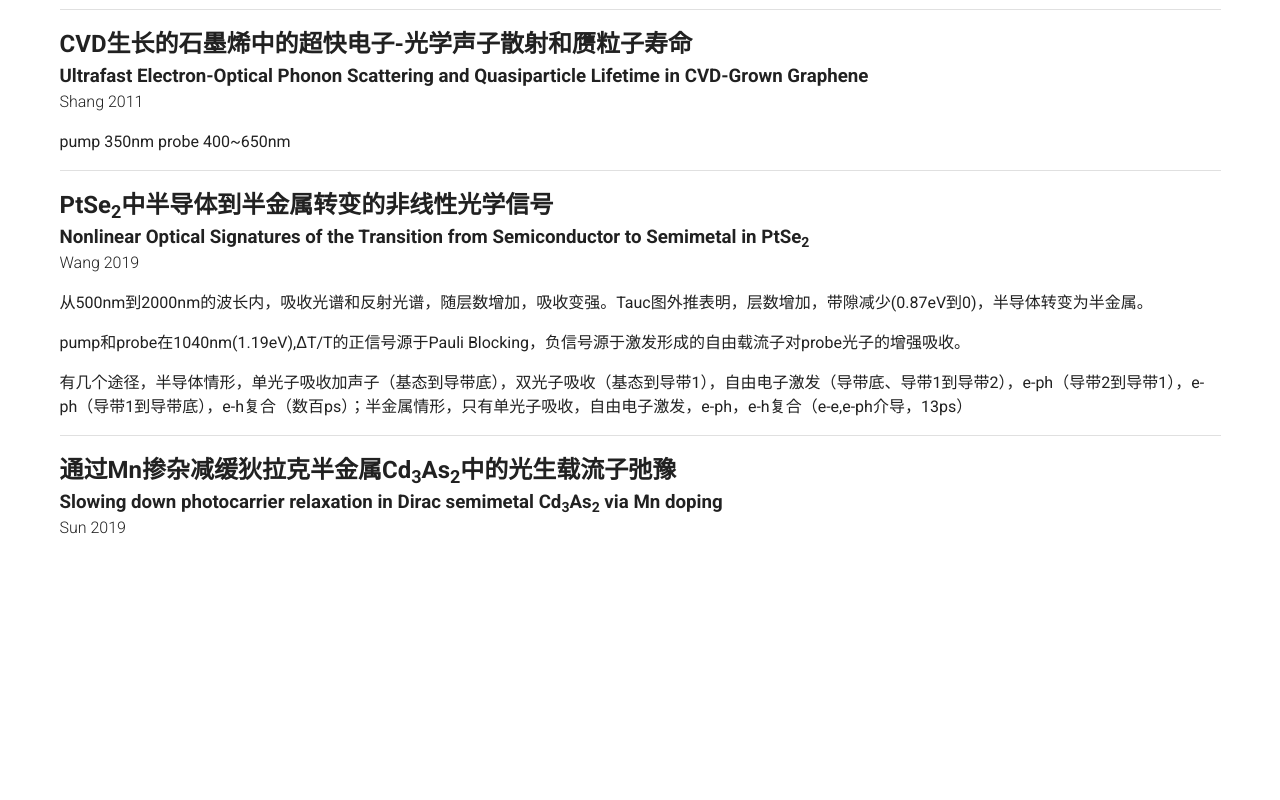
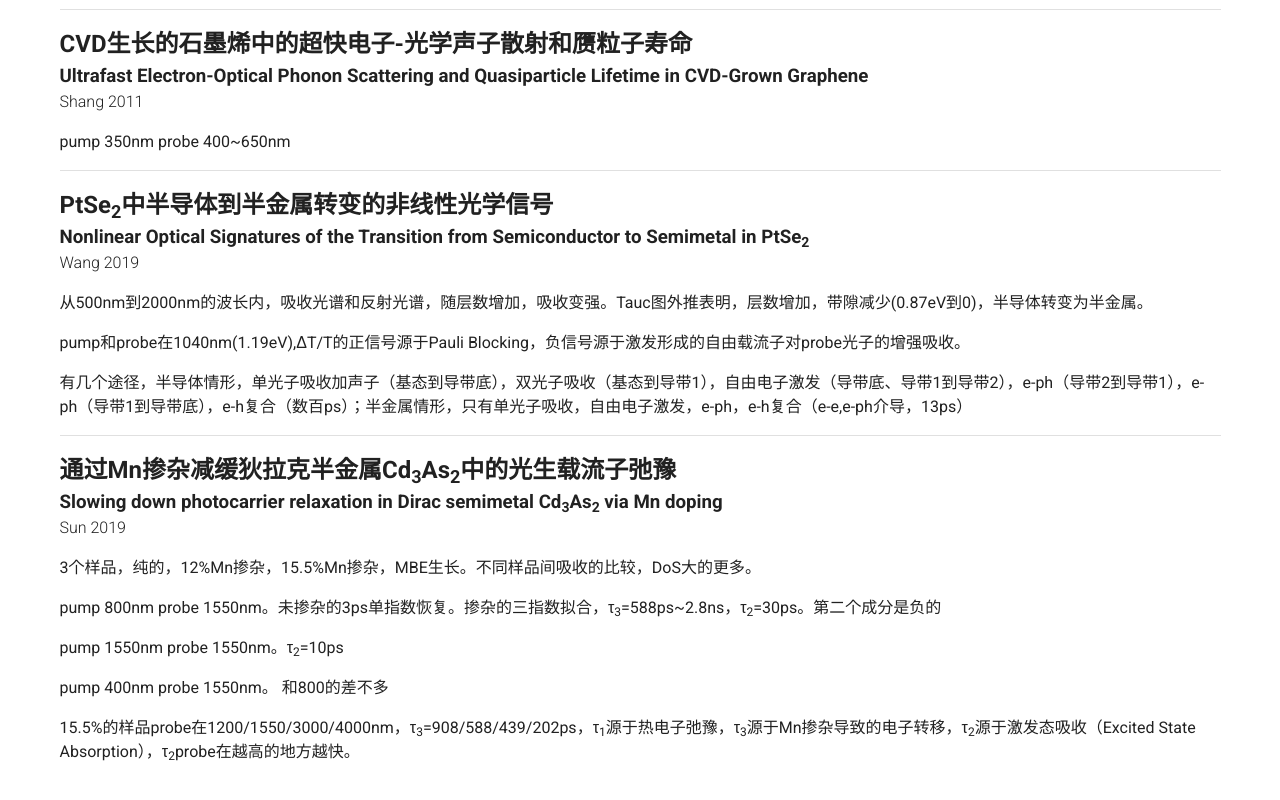
Before and after one commit to jialanxin/personalPage, a Nuxt app: page /notes/ReadingDec2019 in a window 1280 px wide. Shown: the part 1589-2389 px from the top of the page. Before the commit the page ends 2193 px from the top, so only its background shows below. Built offline with nearby package versions, Linux system fonts and the light colour scheme.

Commit message:
write ReadingDec2019

```diff
--- a/pages/notes/ReadingDec2019.vue
+++ b/pages/notes/ReadingDec2019.vue
@@ -91,7 +91,11 @@
         <h2 class="mt-4">通过Mn掺杂减缓狄拉克半金属Cd<sub>3</sub>As<sub>2</sub>中的光生载流子弛豫 </h2>
         <h3>Slowing down photocarrier relaxation in Dirac semimetal Cd<sub>3</sub>As<sub>2</sub> via Mn doping</h3>
         <p class="font-weight-light">Sun 2019</p>
-        <p></p>
+        <p>3个样品，纯的，12%Mn掺杂，15.5%Mn掺杂，MBE生长。不同样品间吸收的比较，DoS大的更多。</p>
+        <p>pump 800nm probe 1550nm。未掺杂的3ps单指数恢复。掺杂的三指数拟合，&tau;<sub>3</sub>=588ps~2.8ns，&tau;<sub>2</sub>=30ps。第二个成分是负的</p>
+        <p>pump 1550nm probe 1550nm。&tau;<sub>2</sub>=10ps</p>
+        <p>pump 400nm probe 1550nm。 和800的差不多</p>
+        <p>15.5%的样品probe在1200/1550/3000/4000nm，&tau;<sub>3</sub>=908/588/439/202ps，&tau;<sub>1</sub>源于热电子弛豫，&tau;<sub>3</sub>源于Mn掺杂导致的电子转移，&tau;<sub>2</sub>源于激发态吸收（Excited State Absorption），&tau;<sub>2</sub>probe在越高的地方越快。</p>
       </v-col>
     </v-row>
   </v-container>
```
